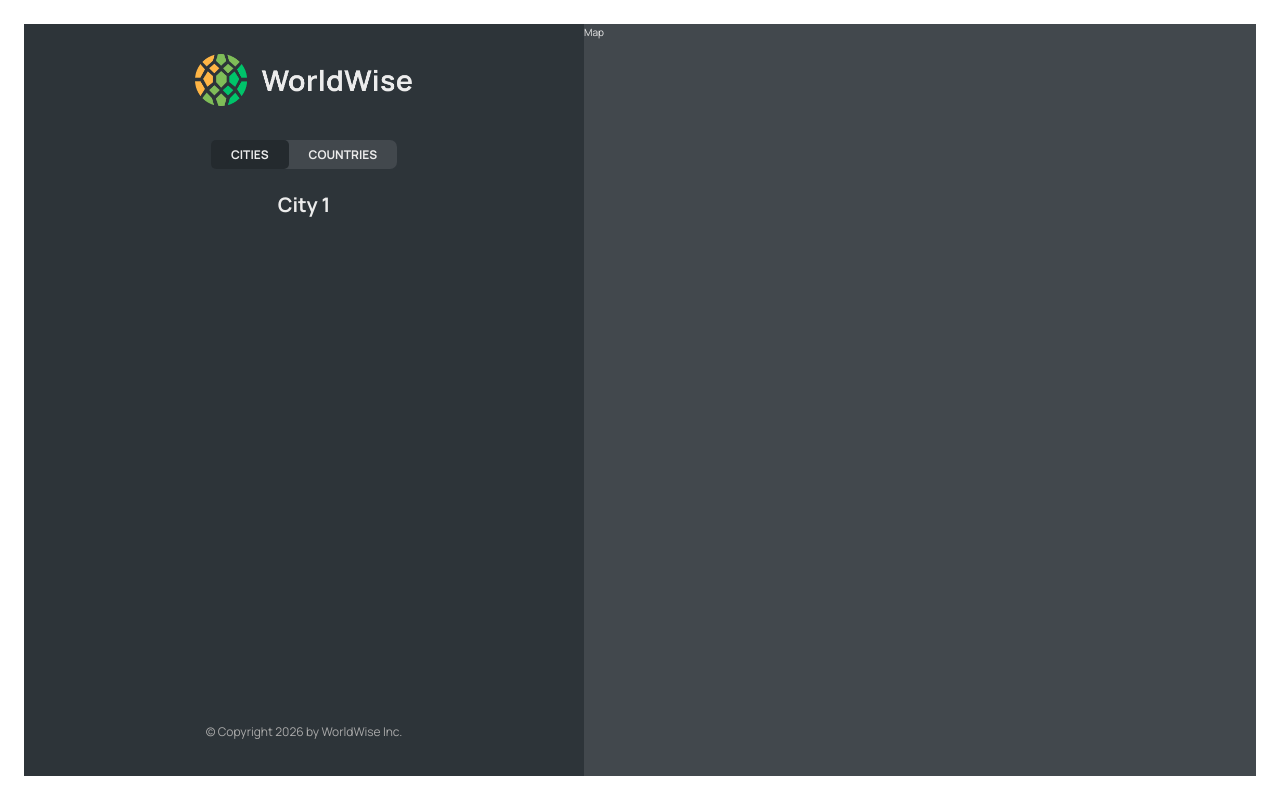
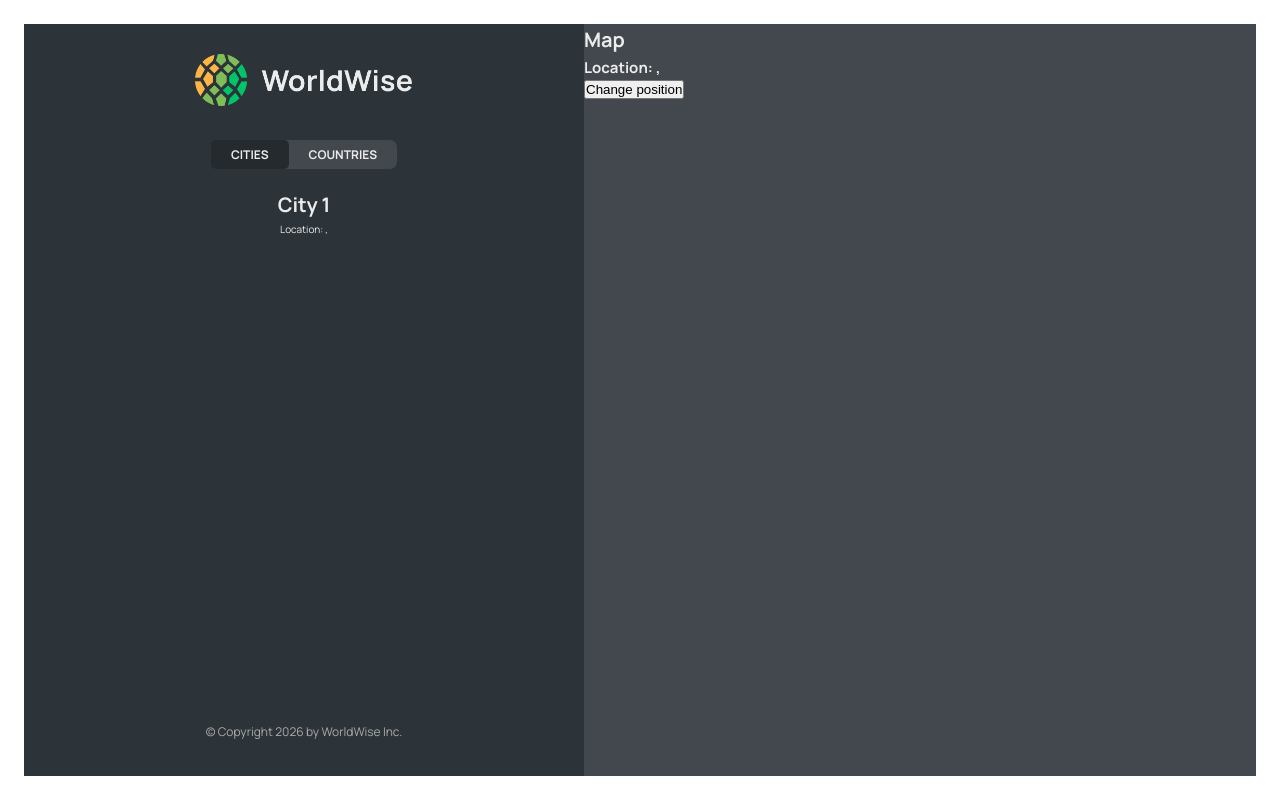
Before and after one commit to leomcg/world-wise, a React (Vite) app: page /app/cities/1 in a window 1280 px wide. Built offline with nearby package versions, Linux system fonts and the light colour scheme; data requests are answered from the project's data file.

Commit message:
getting lat and lng id from url

```diff
--- a/src/components/City.jsx
+++ b/src/components/City.jsx
@@ -1,4 +1,4 @@
-import { useParams } from "react-router-dom";
+import { useParams, useSearchParams } from "react-router-dom";
 import styles from "./City.module.css";
 
 const formatDate = (date) =>
@@ -18,11 +18,22 @@
     notes: "My favorite city so far!",
   };
 
+  const [searchParams, setSearchParams] = useSearchParams();
+  const lat = searchParams.get("lat");
+  const lng = searchParams.get("lng");
+
   const { id } = useParams();
 
   const { cityName, emoji, date, notes } = currentCity;
 
-  return <h1>City {id}</h1>;
+  return (
+    <>
+      <h1>City {id}</h1>
+      <p>
+        Location: {lat}, {lng}
+      </p>
+    </>
+  );
 
   // return (
   //   <div className={styles.city}>
--- a/src/components/CityItem.jsx
+++ b/src/components/CityItem.jsx
@@ -17,10 +17,11 @@
 };
 
 function CityItem({ city }) {
-  const { cityName, emoji, date, id } = city;
+  const { cityName, emoji, date, id, position } = city;
+  const { lat, lng } = position;
   return (
     <li>
-      <Link className={styles.cityItem} to={`${id}`}>
+      <Link className={styles.cityItem} to={`${id}?lat=${lat}&lng=${lng}`}>
         <img src={flagemojiToPNG(emoji)} className={styles.emoji} />
         <h3 className={styles.name}>{cityName}</h3>
         <time className={styles.date}>({formatDate(date)})</time>
--- a/src/components/Map.jsx
+++ b/src/components/Map.jsx
@@ -1,7 +1,24 @@
+import { useSearchParams } from "react-router-dom";
 import styles from "./Map.module.css";
 
 function Map() {
-  return <div className={styles.mapContainer}>Map</div>;
+  const [searchParams, setSearchParams] = useSearchParams();
+
+  const lat = searchParams.get("lat");
+  const lng = searchParams.get("lng");
+
+  return (
+    <div className={styles.mapContainer}>
+      <h1>Map</h1>
+      <h2>
+        Location: {lat}, {lng}
+      </h2>
+
+      <button onClick={() => setSearchParams({ lat: 16, lng: 40 })}>
+        Change position
+      </button>
+    </div>
+  );
 }
 
 export default Map;
```
